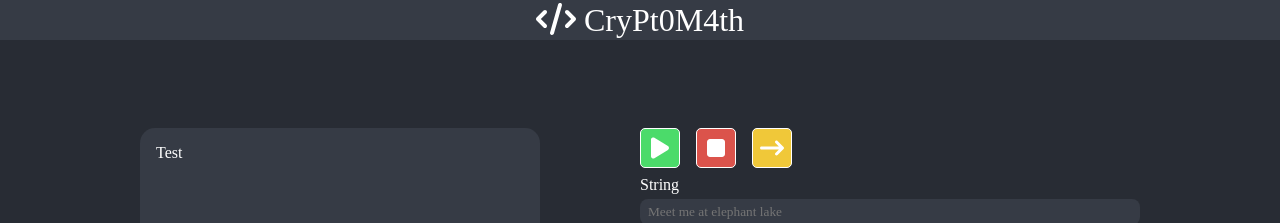
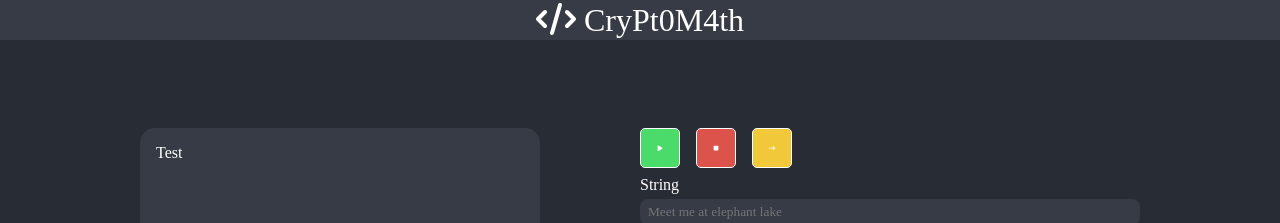
Before and after one commit to MrFreex/math-and-crypting, a React (Create React App) app: page / in a window 1280 px wide. Shown: the top 223 px of the page. Built offline with nearby package versions, Linux system fonts and the light colour scheme.

Commit message:
is it font-size?

```diff
--- a/src/components/ControlButton.css
+++ b/src/components/ControlButton.css
@@ -5,7 +5,7 @@
     box-sizing: border-box;
     border-radius: 5px;
     color : white;
-    font-size : 150%;
+    font-size : 40%;
     transition: 0.25s;
     overflow: hidden;
     font-family: 'Source Code Pro';
```
